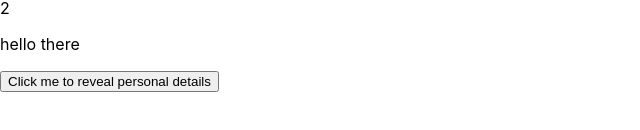
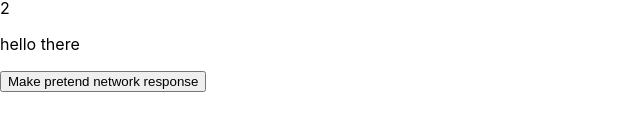
Before and after one commit to curlywurlycraig/react-naughty, a React (Create React App) app: page / in a window 1280 px wide. Shown: the part 380-510 px from the top of the page, without its empty margins (0-640 px from the left). Built offline with nearby package versions, Linux system fonts and the light colour scheme.

Commit message:
Refactor Upon

```diff
--- a/src/App.js
+++ b/src/App.js
@@ -51,8 +51,12 @@ const App = () => {
         hookArgs="should not log"
       />
       <UseWhen cond={() => 1 === 1} hook={useLogEffect} hookArgs="should log" />
-      {/* Upon allows some JSX to be rendered only when a callback is called. singleFire means only for one render cycle! */}
-      <Upon then={<Use hook={useLogEffect} hookArgs="button clicked!" singleFire />}>
+      {/* Upon allows some hook to be called only when a callback is called. */}
+      <Upon
+        hook={function useHook() {
+          useLogEffect("button clicked!");
+        }}
+      >
         {(cb) => <button onClick={cb}>click me and view logs</button>}
       </Upon>
       {/* UseLet allows calling multiple hooks within JSX and having the results passed to children. */}
@@ -71,26 +75,24 @@ const App = () => {
           </>
         )}
       </UseLet>
-      {/* A more complicated example showing things working together. */}
+
       <Upon
-        then={
-          <UseLet
-            map={{
-              age: [useExampleHook, 32],
-              name: [useExampleHook, "Someone"],
-            }}
-          >
-            {({ name, age }) => (
-              <>
-                <p>Name: {name}</p>
-                <p>Age: {age}</p>
-              </>
-            )}
-          </UseLet>
-        }
+        hook={function useHook() {
+          // Do some network call or something
+          const [response, setResponse] = useState(null);
+          useEffect(() =>
+            setTimeout(() => setResponse("pretend response"), 1000)
+          );
+          return response;
+        }}
       >
-        {(cb) => (
-          <button onClick={cb}>Click me to reveal personal details</button>
+        {(cb, response) => (
+          <>
+            <button onClick={cb}>Make pretend network response</button>
+            <When cond={() => response}>
+              <p>got response: {response}</p>
+            </When>
+          </>
         )}
       </Upon>
     </>
--- a/src/combinators/components/upon.js
+++ b/src/combinators/components/upon.js
@@ -1,23 +1,23 @@
-import React, { useState, useEffect } from "react";
+import React, { useState } from "react";
 import When from "./when";
+import Use from "./use";
 
-const Upon = ({ then, children, singleFire }) => {
-  const [willDo, setWillDo] = useState(false);
+const Upon = ({ hook, children }) => {
+  const [args, setArgs] = useState(null);
+  const [results, setResults] = useState(null);
+  const [callIndex, setCallIndex] = useState(0);
 
-  const cb = () => {
-    setWillDo(true);
+  const cb = (args) => {
+    setCallIndex(callIndex + 1);
+    setArgs(args);
   };
-
-  useEffect(() => {
-    if (willDo && singleFire) {
-      setWillDo(false);
-    }
-  }, [willDo]);
 
   return (
     <>
-      <When cond={() => willDo}>{then}</When>
-      {children(cb)}
+      <When cond={() => callIndex > 0}>
+        <Use key={callIndex} hook={hook} args={args} onResult={setResults} />
+      </When>
+      {children(cb, results)}
     </>
   );
 };
```
